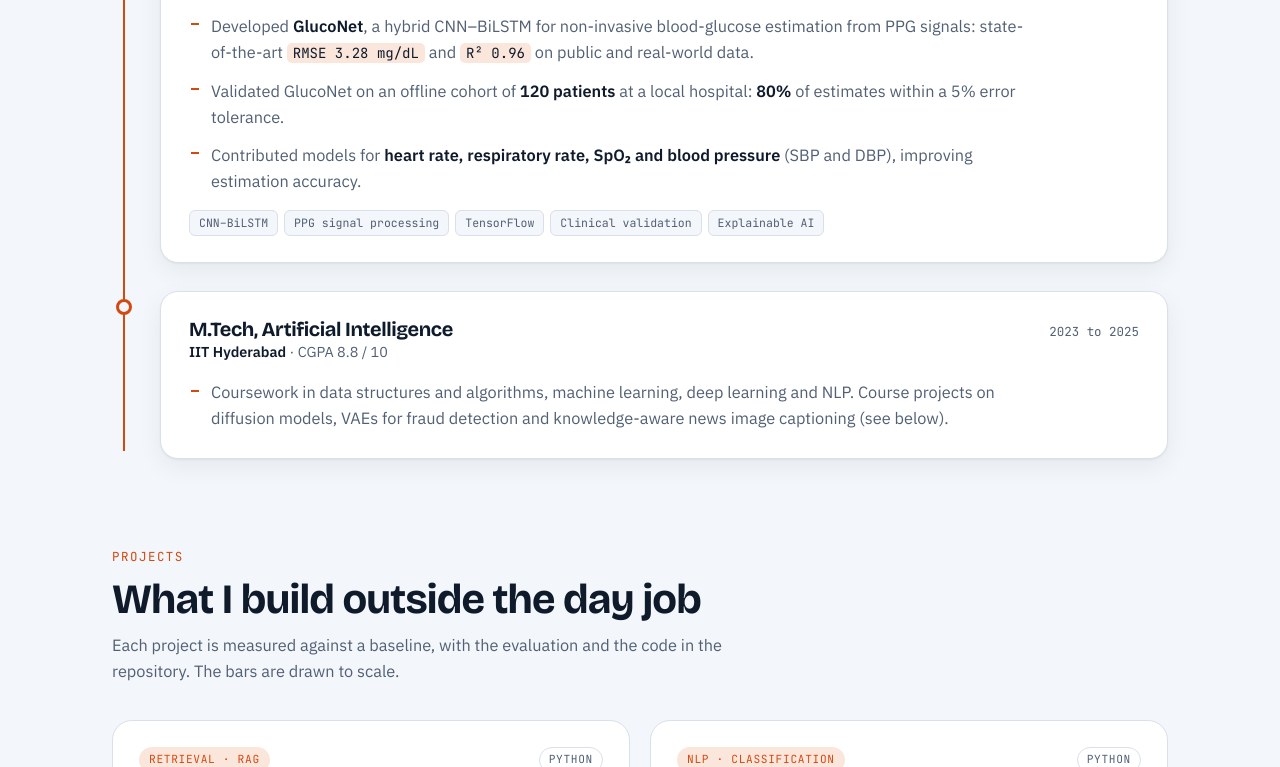
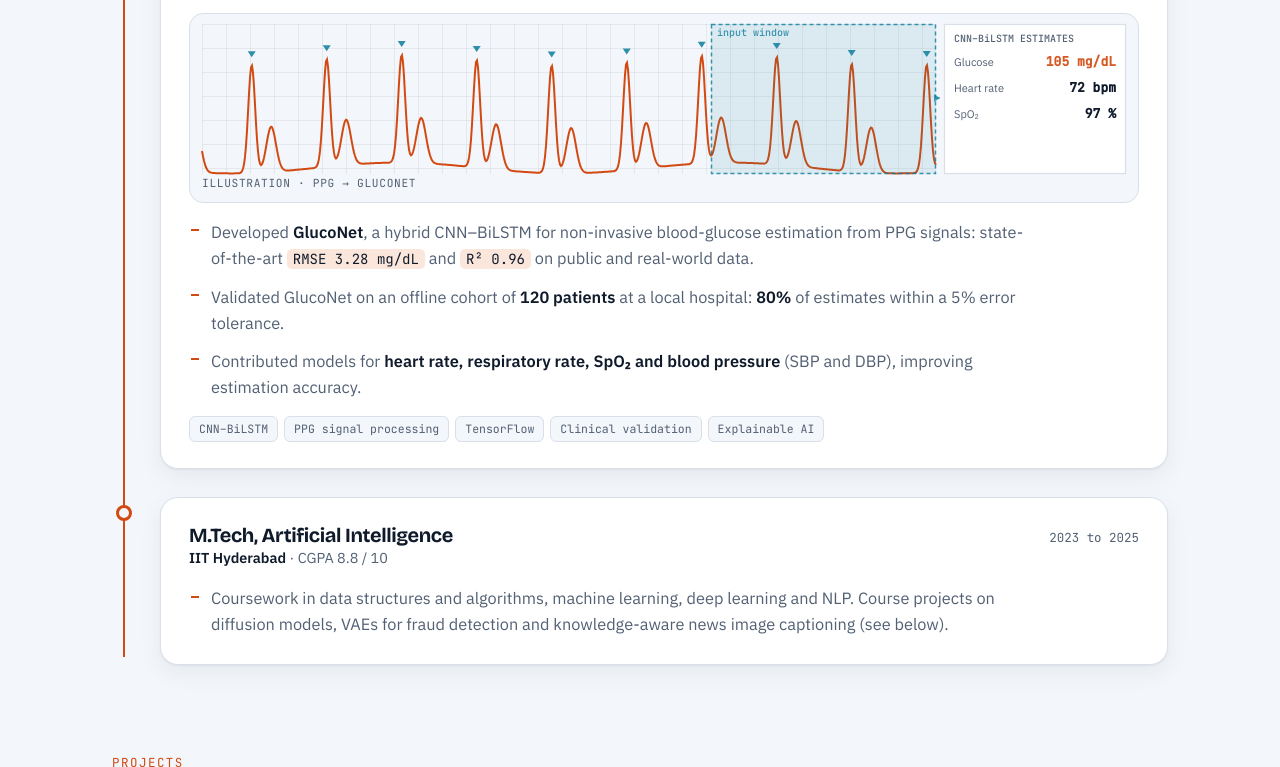
Before and after one commit to Rahulverma5/Rahulverma5.github.io, a plain HTML site: page index.html in a window 1280 px wide. Shown: the part 2033-2800 px from the top of the page. Drawn offline with nearby package versions, Linux system fonts and the light colour scheme.

Commit message:
Hero: encoder network feeding retrieval; PPG animation in SenseHealth card
Co-Authored-By: Claude Opus 5.5 <noreply@anthropic.com>
Claude-Session: https://claude.ai/code/session_01RxHhjFshYGYtq7gmGMd9Aq

```diff
--- a/index.html
+++ b/index.html
@@ -262,12 +262,8 @@ section.block { padding-block: 88px 0; }
 /* Section animations */
 .dashcam { position: relative; height: 190px; border-radius: 14px; border: 1px solid var(--line); background: var(--bg); overflow: hidden; }
 .dashcam .cap { position: absolute; left: 12px; bottom: 9px; font-family: var(--f-mono); font-size: .7rem; color: var(--muted); letter-spacing: .06em; text-transform: uppercase; }
-#dashcam { width: 100%; height: 100%; display: block; }
+#dashcam, #ppgstrip { width: 100%; height: 100%; display: block; }
 @media (max-width: 560px) { .dashcam { height: 150px; } }
-.contact { position: relative; overflow: hidden; }
-#neural { position: absolute; inset: 0; width: 100%; height: 100%; display: block; opacity: .8; }
-.contact-card { position: relative; }
-@media (max-width: 860px) { #neural { opacity: .4; } }
 
 /* Contact */
 .contact { margin-block: 96px 0; padding-block: 64px; border-top: 1px solid var(--line); }
@@ -392,6 +388,7 @@ footer .wrap { display: flex; justify-content: space-between; gap: 12px; flex-wr
               <div><h3>Machine Learning Engineer</h3><div class="org"><b>SenseHealth Technologies</b> · Hyderabad</div></div>
               <span class="when">Mar 2024 to Jun 2025</span>
             </div>
+            <div class="dashcam"><canvas id="ppgstrip" aria-hidden="true"></canvas><span class="cap">Illustration · PPG → GlucoNet</span></div>
             <ul>
               <li>Developed <b>GlucoNet</b>, a hybrid CNN–BiLSTM for non-invasive blood-glucose estimation from PPG signals: state-of-the-art <span class="delta">RMSE 3.28 mg/dL</span> and <span class="delta">R² 0.96</span> on public and real-world data.</li>
               <li>Validated GlucoNet on an offline cohort of <b>120 patients</b> at a local hospital: <b>80%</b> of estimates within a 5% error tolerance.</li>
@@ -620,7 +617,6 @@ footer .wrap { display: flex; justify-content: space-between; gap: 12px; flex-wr
 
   <!-- CONTACT -->
   <section class="contact" id="contact">
-    <canvas id="neural" aria-hidden="true"></canvas>
     <div class="wrap contact-card">
       <div>
         <span class="eyebrow">Contact</span>
@@ -863,93 +859,145 @@ footer .wrap { display: flex; justify-content: space-between; gap: 12px; flex-wr
     (function loop(ts) { var dt = prev ? Math.min((ts - prev) / 1000, 0.05) : 0; prev = ts; if (st.on) { st.t += dt; draw.frame(st, dt); } requestAnimationFrame(loop); })(0);
   }
 
-  /* #2 Retrieval: document chunks as points; a query lights up its top-5 neighbours */
-  sectionCanvas('fusion', {
-    init: function (s) {
-      var n = s.w > 860 ? 140 : 60, x0 = s.w > 860 ? s.w * 0.48 : 0;
-      s.pts = []; for (var i = 0; i < n; i++) s.pts.push({ x: x0 + Math.random() * (s.w - x0), y: Math.random() * s.h, p: Math.random() * 6.28 });
-      s.q = null; s.next = 0.6; s.x0 = x0;
-    },
-    frame: function (s, dt) {
-      var x = s.x, ink = css('--muted'), acc = css('--accent'), trk = css('--track');
-      x.clearRect(0, 0, s.w, s.h);
-      if (s.t > s.next || !s.q) {
-        var ph = document.querySelector('.portrait'), cr = s.c.getBoundingClientRect(), pr0 = ph ? ph.getBoundingClientRect() : null, qx, qy;
-        for (var tries = 0; tries < 30; tries++) {
-          qx = (s.w > 860 ? s.w * 0.58 : s.x0 + 40) + Math.random() * (s.w - (s.w > 860 ? s.w * 0.58 : s.x0 + 40) - 130); qy = 30 + Math.random() * (s.h - 60);
-          if (!pr0) break;
-          var rx = pr0.left - cr.left, ry = pr0.top - cr.top;
-          if (qx < rx - 50 || qx > rx + pr0.width + 30 || qy < ry - 40 || qy > ry + pr0.height + 40) break;
-        }
-        var ranked = s.pts.map(function (p, i) { return { i: i, d: Math.hypot(p.x - qx, p.y - qy) }; }).sort(function (a, b) { return a.d - b.d; }).slice(0, 5);
-        s.q = { x: qx, y: qy, t0: s.t, top: ranked.map(function (r) { return r.i; }) }; s.next = s.t + 3.4;
-      }
-      var age = s.t - s.q.t0, fade = age < 2.6 ? 1 : Math.max(0, 1 - (age - 2.6) / 0.7);
-      s.pts.forEach(function (p, i) {
-        var dx = Math.sin(s.t * 0.3 + p.p) * 3, dy = Math.cos(s.t * 0.25 + p.p) * 3, hit = s.q.top.indexOf(i);
-        var px = p.x + dx, py = p.y + dy;
-        if (hit >= 0) {
-          var k = Math.min(1, Math.max(0, (age - 0.3 - hit * 0.12) / 0.45));
-          x.globalAlpha = 0.7 * k * fade; x.strokeStyle = trk; x.lineWidth = 1.4; x.beginPath(); x.moveTo(s.q.x, s.q.y);
-          x.lineTo(s.q.x + (px - s.q.x) * k, s.q.y + (py - s.q.y) * k); x.stroke();
-          x.globalAlpha = 0.35 + 0.65 * k * fade; x.fillStyle = trk; x.beginPath(); x.arc(px, py, 3.2 + 1.5 * k * fade, 0, 6.283); x.fill();
-          if (k >= 1 && fade > 0.3) { x.globalAlpha = 0.8 * fade; x.font = '500 10px "JetBrains Mono", monospace'; x.fillStyle = ink; x.fillText('#' + (hit + 1), px + 7, py + 3); }
-        } else { x.globalAlpha = 0.3; x.fillStyle = ink; x.beginPath(); x.arc(px, py, 2.2, 0, 6.283); x.fill(); }
-      });
-      // the query
-      var pr = (age % 1.2) / 1.2;
-      x.globalAlpha = (1 - pr) * 0.5 * fade; x.strokeStyle = acc; x.lineWidth = 1.5; x.beginPath(); x.arc(s.q.x, s.q.y, 6 + pr * 22, 0, 6.283); x.stroke();
-      x.globalAlpha = fade; x.fillStyle = acc; x.beginPath(); x.arc(s.q.x, s.q.y, 5, 0, 6.283); x.fill();
-      x.font = '500 11px "JetBrains Mono", monospace'; x.fillText('query → top-5', s.q.x + 10, s.q.y - 10);
-      x.globalAlpha = 1;
-    }
-  });
-
-  /* #3 Neural network: signals flow toward the cursor */
+  /* Hero: a query is encoded by a small network (left), lands in the vector index (right) and retrieves its top-5 */
   (function () {
-    var host = document.getElementById('contact'), mouse = { x: -1, y: -1, active: false };
-    if (host) {
-      host.addEventListener('pointermove', function (e) { var r = host.getBoundingClientRect(); mouse.x = e.clientX - r.left; mouse.y = e.clientY - r.top; mouse.active = true; });
-      host.addEventListener('pointerleave', function () { mouse.active = false; });
-    }
-    sectionCanvas('neural', {
+    var hero = document.querySelector('.hero'), mouse = { x: 0, y: 0, on: false };
+    hero.addEventListener('pointermove', function (e) { var r = hero.getBoundingClientRect(); mouse.x = e.clientX - r.left; mouse.y = e.clientY - r.top; mouse.on = true; });
+    hero.addEventListener('pointerleave', function () { mouse.on = false; });
+    var CYCLE = 4.6;
+    sectionCanvas('fusion', {
       init: function (s) {
-        var layers = s.w > 860 ? [5, 8, 8, 6, 3] : [4, 6, 6, 3], L = layers.length;
-        s.nodes = []; s.edges = []; s.pulses = []; s.spawn = 0;
-        layers.forEach(function (n, li) {
-          for (var i = 0; i < n; i++) s.nodes.push({ l: li, bx: s.w * (0.08 + 0.84 * li / (L - 1)), by: s.h * (0.15 + 0.7 * (i + 0.5) / n), x: 0, y: 0, g: 0 });
-        });
+        var wide = s.w > 860, layers = wide ? [3, 5, 5, 3] : [3, 4, 3];
+        s.nx0 = wide ? s.w * 0.53 : s.w * 0.52; s.nx1 = wide ? s.w * 0.66 : s.w * 0.9;
+        var cy = wide ? s.h * 0.48 : s.h * 0.15, span = wide ? s.h * 0.42 : s.h * 0.17;
+        s.nodes = []; s.edges = []; s.pulses = [];
+        layers.forEach(function (n, li) { for (var i = 0; i < n; i++) s.nodes.push({ l: li, x: s.nx0 + (s.nx1 - s.nx0) * li / (layers.length - 1), y: cy - span / 2 + span * (i + 0.5) / n, g: 0 }); });
+        s.L = layers.length;
         s.nodes.forEach(function (a, ai) { s.nodes.forEach(function (b, bi) { if (b.l === a.l + 1) s.edges.push([ai, bi]); }); });
+        s.px0 = wide ? s.w * 0.69 : 0; s.py0 = wide ? 20 : s.h * 0.3;
+        var n = wide ? 120 : 55; s.pts = [];
+        for (var i = 0; i < n; i++) s.pts.push({ x: s.px0 + Math.random() * (s.w - s.px0), y: s.py0 + Math.random() * (s.h - s.py0 - 20), p: Math.random() * 6.28 });
+        s.cyc = -1;
       },
       frame: function (s, dt) {
         var x = s.x, ink = css('--muted'), acc = css('--accent'), trk = css('--track');
-        var mx = mouse.active ? mouse.x : s.w * (0.5 + 0.35 * Math.sin(s.t * 0.4)), my = mouse.active ? mouse.y : s.h * (0.5 + 0.3 * Math.cos(s.t * 0.55));
+        var c = Math.floor(s.t / CYCLE), u = s.t - c * CYCLE;
+        if (c !== s.cyc) { // new query
+          s.cyc = c;
+          var ph = document.querySelector('.portrait'), cr = s.c.getBoundingClientRect(), pr = ph ? ph.getBoundingClientRect() : null, qx, qy;
+          for (var k = 0; k < 40; k++) {
+            qx = s.px0 + 30 + Math.random() * (s.w - s.px0 - 150); qy = Math.max(50, s.py0 + 20) + Math.random() * (s.h - Math.max(50, s.py0 + 20) - 50);
+            if (!pr) break; var rx = pr.left - cr.left, ry = pr.top - cr.top;
+            if (qx < rx - 40 || qx > rx + pr.width + 20 || qy < ry - 40 || qy > ry + pr.height + 50) break;
+          }
+          s.q = { x: qx, y: qy, top: s.pts.map(function (p, i) { return { i: i, d: Math.hypot(p.x - qx, p.y - qy) }; }).sort(function (a, b) { return a.d - b.d; }).slice(0, 5).map(function (r) { return r.i; }) };
+          s.out = s.nodes.filter(function (n) { return n.l === s.L - 1; })[Math.floor(Math.random() * 3)];
+        }
+        var fade = u < 3.9 ? 1 : Math.max(0, 1 - (u - 3.9) / 0.6);
         x.clearRect(0, 0, s.w, s.h);
+
+        // --- encoder network ---
+        var front = u / 1.3 * (s.L - 1); // signal position in layers during encoding
         s.nodes.forEach(function (n) {
-          var d = Math.hypot(n.bx - mx, n.by - my), pull = Math.max(0, 1 - d / 260);
-          n.x = n.bx + (mx - n.bx) * pull * 0.08; n.y = n.by + (my - n.by) * pull * 0.08;
-          n.g += ((pull) - n.g) * Math.min(1, dt * 6);
+          var lit = u < 1.5 ? Math.max(0, 1 - Math.abs(front - n.l)) : 0;
+          var md = mouse.on ? Math.max(0, 1 - Math.hypot(n.x - mouse.x, n.y - mouse.y) / 200) : 0;
+          n.g += (Math.max(lit, md) - n.g) * Math.min(1, dt * 8);
         });
         x.lineWidth = 1;
-        s.edges.forEach(function (e) { var a = s.nodes[e[0]], b = s.nodes[e[1]]; x.globalAlpha = 0.07 + 0.25 * Math.min(a.g, b.g); x.strokeStyle = (a.g > 0.2 && b.g > 0.2) ? trk : ink; x.beginPath(); x.moveTo(a.x, a.y); x.lineTo(b.x, b.y); x.stroke(); });
-        // spawn pulses on edges near the cursor (or anywhere, more slowly)
-        s.spawn -= dt;
-        if (s.spawn <= 0) {
-          s.spawn = 0.06;
-          var cands = s.edges.filter(function (e) { return s.nodes[e[1]].g > 0.15 || Math.random() < 0.04; });
-          if (cands.length) s.pulses.push({ e: cands[Math.floor(Math.random() * cands.length)], k: 0, v: 0.9 + Math.random() * 0.8 });
+        s.edges.forEach(function (e) { var a = s.nodes[e[0]], b = s.nodes[e[1]], g = Math.min(a.g, b.g) + 0.5 * Math.max(a.g, b.g);
+          x.globalAlpha = 0.12 + 0.35 * g; x.strokeStyle = g > 0.3 ? trk : ink; x.beginPath(); x.moveTo(a.x, a.y); x.lineTo(b.x, b.y); x.stroke(); });
+        if (u < 1.3 && Math.random() < 0.7) { var cand = s.edges.filter(function (e) { return Math.abs(s.nodes[e[0]].l - front) < 0.8; }); if (cand.length) s.pulses.push({ e: cand[Math.floor(Math.random() * cand.length)], k: 0 }); }
+        if (mouse.on && Math.random() < 0.3) { var near = s.edges.filter(function (e) { return s.nodes[e[1]].g > 0.3; }); if (near.length) s.pulses.push({ e: near[Math.floor(Math.random() * near.length)], k: 0 }); }
+        s.pulses = s.pulses.filter(function (p) { p.k += dt * 2.2; return p.k < 1; });
+        s.pulses.forEach(function (p) { var a = s.nodes[p.e[0]], b = s.nodes[p.e[1]]; x.globalAlpha = 0.8 * Math.sin(p.k * Math.PI); x.fillStyle = acc; x.beginPath(); x.arc(a.x + (b.x - a.x) * p.k, a.y + (b.y - a.y) * p.k, 2.2, 0, 6.283); x.fill(); });
+        s.nodes.forEach(function (n) { x.globalAlpha = 0.4 + 0.6 * n.g; x.fillStyle = n.g > 0.3 ? acc : ink; x.beginPath(); x.arc(n.x, n.y, 3.5 + 2.5 * n.g, 0, 6.283); x.fill(); });
+        x.font = '500 10px "JetBrains Mono", monospace'; x.fillStyle = ink; x.globalAlpha = 0.7;
+        var bottom = Math.max.apply(null, s.nodes.map(function (n) { return n.y; }));
+        x.textAlign = 'center'; x.fillText('encoder', (s.nx0 + s.nx1) / 2, bottom + 24); x.textAlign = 'left';
+        // input query chip
+        var first = s.nodes.filter(function (n) { return n.l === 0; }), iy = first[1].y;
+        x.globalAlpha = u < 1.4 ? 0.9 : 0.35; x.fillStyle = acc; x.beginPath(); x.arc(s.nx0 - 22, iy, 4, 0, 6.283); x.fill();
+        x.strokeStyle = acc; x.globalAlpha *= 0.6; x.beginPath(); x.moveTo(s.nx0 - 18, iy); x.lineTo(s.nx0 - 6, iy); x.stroke();
+
+        // --- vector index ---
+        var age = u - 1.9;
+        s.pts.forEach(function (p, i) {
+          var px = p.x + Math.sin(s.t * 0.3 + p.p) * 3, py = p.y + Math.cos(s.t * 0.25 + p.p) * 3, hit = s.q.top.indexOf(i);
+          if (hit >= 0 && age > 0) {
+            var k = Math.min(1, Math.max(0, (age - hit * 0.12) / 0.45));
+            x.globalAlpha = 0.7 * k * fade; x.strokeStyle = trk; x.lineWidth = 1.4; x.beginPath(); x.moveTo(s.q.x, s.q.y); x.lineTo(s.q.x + (px - s.q.x) * k, s.q.y + (py - s.q.y) * k); x.stroke();
+            x.globalAlpha = 0.35 + 0.65 * k * fade; x.fillStyle = trk; x.beginPath(); x.arc(px, py, 3.2 + 1.5 * k * fade, 0, 6.283); x.fill();
+            if (k >= 1 && fade > 0.3) { x.globalAlpha = 0.8 * fade; x.fillStyle = ink; x.fillText('#' + (hit + 1), px + 7, py + 3); }
+          } else { x.globalAlpha = 0.32; x.fillStyle = ink; x.beginPath(); x.arc(px, py, 2.2, 0, 6.283); x.fill(); }
+        });
+
+        // --- query embedding travels from encoder output to the index ---
+        var o = s.out, fly = Math.min(1, Math.max(0, (u - 1.3) / 0.6)), e = fly < 0.5 ? 2 * fly * fly : 1 - Math.pow(-2 * fly + 2, 2) / 2;
+        if (u > 1.3) {
+          var cx = (o.x + s.q.x) / 2, cyy = Math.min(o.y, s.q.y) - 60;
+          var bx = (1 - e) * (1 - e) * o.x + 2 * (1 - e) * e * cx + e * e * s.q.x, by = (1 - e) * (1 - e) * o.y + 2 * (1 - e) * e * cyy + e * e * s.q.y;
+          if (fly < 1) { // dashed trail
+            x.globalAlpha = 0.4; x.strokeStyle = acc; x.lineWidth = 1.2; x.setLineDash([3, 4]); x.beginPath(); x.moveTo(o.x, o.y);
+            for (var sI = 1; sI <= 24; sI++) { var tv = e * sI / 24; x.lineTo((1 - tv) * (1 - tv) * o.x + 2 * (1 - tv) * tv * cx + tv * tv * s.q.x, (1 - tv) * (1 - tv) * o.y + 2 * (1 - tv) * tv * cyy + tv * tv * s.q.y); }
+            x.stroke(); x.setLineDash([]);
+          }
+          var pr2 = ((u - 1.9) % 1.2) / 1.2;
+          if (fly >= 1) { x.globalAlpha = (1 - pr2) * 0.5 * fade; x.strokeStyle = acc; x.lineWidth = 1.5; x.beginPath(); x.arc(bx, by, 6 + pr2 * 22, 0, 6.283); x.stroke(); }
+          x.globalAlpha = fade; x.fillStyle = acc; x.beginPath(); x.arc(bx, by, 5, 0, 6.283); x.fill();
+          if (fly >= 1) { x.font = '500 11px "JetBrains Mono", monospace'; x.fillText('query → top-5', bx + 10, by - 10); }
         }
-        s.pulses = s.pulses.filter(function (p) { p.k += dt * p.v; return p.k < 1; });
-        s.pulses.forEach(function (p) { var a = s.nodes[p.e[0]], b = s.nodes[p.e[1]], px = a.x + (b.x - a.x) * p.k, py = a.y + (b.y - a.y) * p.k;
-          x.globalAlpha = 0.75 * Math.sin(p.k * Math.PI); x.fillStyle = acc; x.beginPath(); x.arc(px, py, 2.4, 0, 6.283); x.fill(); });
-        s.nodes.forEach(function (n) {
-          x.globalAlpha = 0.35 + 0.6 * n.g; x.fillStyle = n.g > 0.2 ? acc : ink; x.beginPath(); x.arc(n.x, n.y, 3.5 + 3 * n.g, 0, 6.283); x.fill();
-          if (n.g > 0.3) { x.globalAlpha = 0.25 * n.g; x.strokeStyle = acc; x.beginPath(); x.arc(n.x, n.y, 10 + 6 * n.g, 0, 6.283); x.stroke(); }
-        });
         x.globalAlpha = 1;
       }
     });
   })();
+
+  /* SenseHealth card: a live PPG trace; a sliding window feeds the model, which updates the estimates */
+  sectionCanvas('ppgstrip', {
+    init: function (s) { s.est = { hr: 72, spo2: 98, glu: 104 }; s.lastUpd = 0; },
+    frame: function (s, dt) {
+      var x = s.x, ink = css('--muted'), acc = css('--accent'), trk = css('--track'), grid = css('--grid'), fg = css('--ink');
+      var W = s.w, H = s.h, panel = W > 560 ? 190 : 0, tw = W - panel - 24, pxs = 90, beat = 60 / s.est.hr;
+      x.clearRect(0, 0, W, H);
+      // monitor grid
+      x.strokeStyle = grid; x.lineWidth = 1; x.globalAlpha = 1; x.beginPath();
+      for (var gx = 12; gx < tw + 12; gx += 24) { x.moveTo(gx + .5, 10); x.lineTo(gx + .5, H - 28); }
+      for (var gy = 10; gy < H - 28; gy += 24) { x.moveTo(12, gy + .5); x.lineTo(tw + 12, gy + .5); }
+      x.stroke();
+      function wave(tt) { var p = ((tt % beat) + beat) % beat / beat; return Math.exp(-Math.pow((p - .16) / .065, 2)) + .42 * Math.exp(-Math.pow((p - .42) / .09, 2)) + .05 * Math.sin(tt * 1.7); }
+      var top = 22, amp = (H - 28 - top) * 0.78, base = H - 34;
+      // trace
+      x.strokeStyle = acc; x.lineWidth = 2; x.beginPath();
+      for (var px = 0; px <= tw; px++) { var tt = s.t - (tw - px) / pxs, y = base - wave(tt) * amp; px ? x.lineTo(12 + px, y) : x.moveTo(12 + px, y); }
+      x.stroke();
+      // beat markers on systolic peaks
+      x.fillStyle = trk;
+      var firstBeat = Math.ceil((s.t - tw / pxs) / beat);
+      for (var b = firstBeat; b * beat <= s.t; b++) { var bt = b * beat + 0.16 * beat, bx = 12 + tw - (s.t - bt) * pxs; if (bx < 12 || bx > 12 + tw) continue;
+        var by = base - wave(bt) * amp - 8; x.globalAlpha = 0.85; x.beginPath(); x.moveTo(bx, by); x.lineTo(bx - 4, by - 6); x.lineTo(bx + 4, by - 6); x.closePath(); x.fill(); }
+      // sliding input window (last 2.5 s)
+      var ww = Math.min(tw * 0.45, 2.5 * pxs), wx = 12 + tw - ww;
+      x.globalAlpha = 0.1; x.fillStyle = trk; x.fillRect(wx, 10, ww, H - 38);
+      x.globalAlpha = 0.8; x.strokeStyle = trk; x.lineWidth = 1.5; x.setLineDash([4, 3]); x.strokeRect(wx + .5, 10.5, ww - 1, H - 39); x.setLineDash([]);
+      x.font = '500 10px "JetBrains Mono", monospace'; x.fillStyle = trk; x.fillText('input window', wx + 6, 22);
+      // model + estimates panel
+      if (s.t - s.lastUpd > 1.6) { s.lastUpd = s.t; s.est.hr = Math.round(70 + Math.random() * 5); s.est.spo2 = 97 + Math.round(Math.random() * 2); s.est.glu = Math.round(100 + Math.random() * 9); s.flash = 1; }
+      s.flash = Math.max(0, (s.flash || 0) - dt * 1.5);
+      if (panel) {
+        var x0 = W - panel - 4, y0 = 10, ph = H - 38;
+        x.globalAlpha = 0.7; x.strokeStyle = trk; x.lineWidth = 1.2; x.beginPath(); x.moveTo(12 + tw, H / 2 - 10); x.lineTo(x0 - 4, H / 2 - 10); x.stroke();
+        x.beginPath(); x.moveTo(x0 - 4, H / 2 - 10); x.lineTo(x0 - 10, H / 2 - 14); x.lineTo(x0 - 10, H / 2 - 6); x.closePath(); x.fillStyle = trk; x.fill();
+        x.globalAlpha = 1; x.fillStyle = css('--surface'); x.fillRect(x0, y0, panel - 8, ph); x.strokeStyle = css('--line'); x.strokeRect(x0 + .5, y0 + .5, panel - 9, ph - 1);
+        x.fillStyle = ink; x.font = '500 10px "JetBrains Mono", monospace'; x.fillText('CNN–BiLSTM ESTIMATES', x0 + 10, y0 + 18);
+        var rows = [['Glucose', s.est.glu + ' mg/dL'], ['Heart rate', s.est.hr + ' bpm'], ['SpO₂', s.est.spo2 + ' %']];
+        rows.forEach(function (r, i) { var ry = y0 + 42 + i * 26;
+          x.fillStyle = ink; x.font = '400 11px "IBM Plex Sans", sans-serif'; x.fillText(r[0], x0 + 10, ry);
+          x.textAlign = 'right'; x.font = '600 13px "JetBrains Mono", monospace'; x.fillStyle = i === 0 ? acc : fg; x.globalAlpha = i === 0 ? 0.65 + 0.35 * (1 - s.flash) : 1; x.fillText(r[1], x0 + panel - 18, ry); x.textAlign = 'left'; x.globalAlpha = 1; });
+      } else {
+        x.fillStyle = acc; x.font = '600 12px "JetBrains Mono", monospace'; x.textAlign = 'right'; x.fillText('glucose ' + s.est.glu + ' mg/dL', W - 12, 22); x.textAlign = 'left';
+      }
+      x.globalAlpha = 1;
+    }
+  });
 
   /* PPG waveform (static, theme-aware) */
   function drawPPG() {
```
